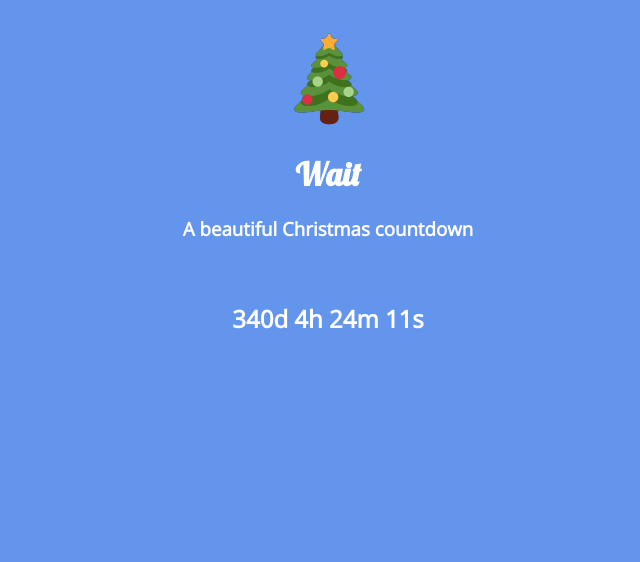
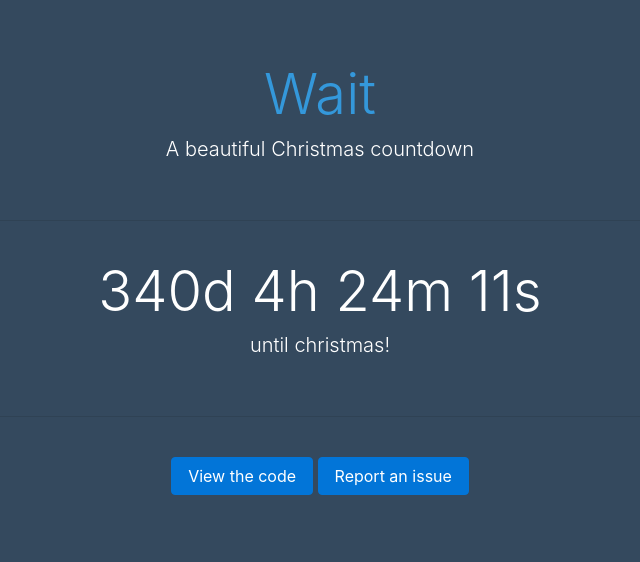
Before and after one commit to gitter-badger/wait, a plain HTML site: page index.html in a window 1280 px wide. Shown: the whole page, without its empty margins (320-960 px from the left). Drawn offline with nearby package versions, Linux system fonts and the light colour scheme.

Commit message:
Full redesign using bootstrap

```diff
--- a/index.html
+++ b/index.html
@@ -1,20 +1,37 @@
 <!DOCTYPE HTML>
 <html>
-
 <head>
   <title> Wait </title>
   <script src="./res/countdown/main.js" type="text/javascript"></script>
   <link rel="shortcut icon" href="./static/ico/twemoji-tree.ico" type="image/x-icon">
   <meta name="viewport" content="width=device-width, initial-scale=1.0">
-  <link rel="stylesheet" type="text/css" href="./res/stylesheets/main.css">
+  <link rel="stylesheet" href="https://maxcdn.bootstrapcdn.com/bootstrap/4.0.0-beta.3/css/bootstrap.min.css" integrity="sha384-Zug+QiDoJOrZ5t4lssLdxGhVrurbmBWopoEl+M6BdEfwnCJZtKxi1KgxUyJq13dy" crossorigin="anonymous">
+  <style>
+  body {
+    background-color: #34495e;
+  }
+  </style>
 </head>
 
 <body>
- <br>
-    <img src="./static/png/twemoji-tree.png" style="width:98px;height:98px;"> <br/>
-    <h1> Wait </h1>
-    <h3>A beautiful Christmas countdown</h3> <br/>
-    <h2 id="countdown"></h2>
+<center>
+    <div class="jumbotron jumbotron-fsluid" style="background-color: #34495e;">
+      <div class="container">
+         <h1 class="display-4" style="color: #3498db;">Wait</h1>
+         <p class="lead" style="color: white;">A beautiful Christmas countdown</p>
+        <br/>
+        <hr/>
+        <br/>
+         <h2 class="display-4" style="color: white;" id="countdown"></h2>
+         <p class="lead" style="color: white;">until christmas!</p>
+        <br/>
+        <hr/>
+        <br/>
+         <a class="btn btn-primary" href="https://github.com/vutondesign/wait" role="button">View the code</a>
+         <a class="btn btn-primary" href="https://github.com/vutondesign/wait/issues/new" role="button">Report an issue</a>
+       </div>
+     </div>
+
+</center>
 </body>
-
 </html>
--- a/res/stylesheets/main.css
+++ /dev/null
@@ -1,22 +0,0 @@
-@import url('https://fonts.googleapis.com/css?family=Open+Sans');
-@import url('https://fonts.googleapis.com/css?family=Lobster');
-
-html,
-body {
-    background-color: cornflowerblue;
-    color: white;
-    width: 100%;
-    height: auto;
-    font-family: 'Open Sans', sans-serif;
-    font-weight: 400;
-    text-rendering: optimizeLegibility;
-    overflow-x: hidden;
-    text-align: center;
-    text-transform: none;
-    font-stretch: normal;
-    resize: none;
-}
-
-h1 {
-    font-family: 'Lobster', cursive;
-}
```
